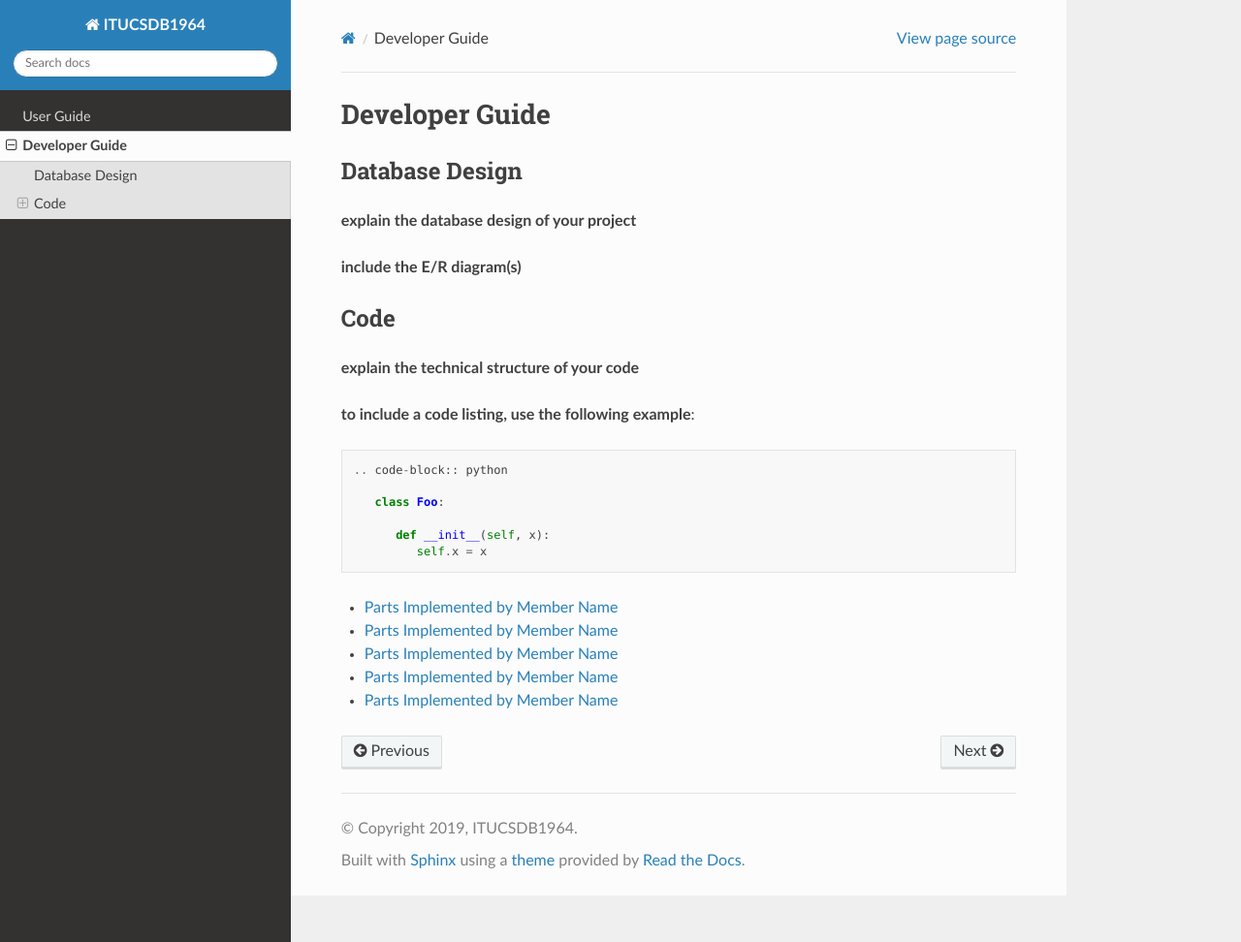
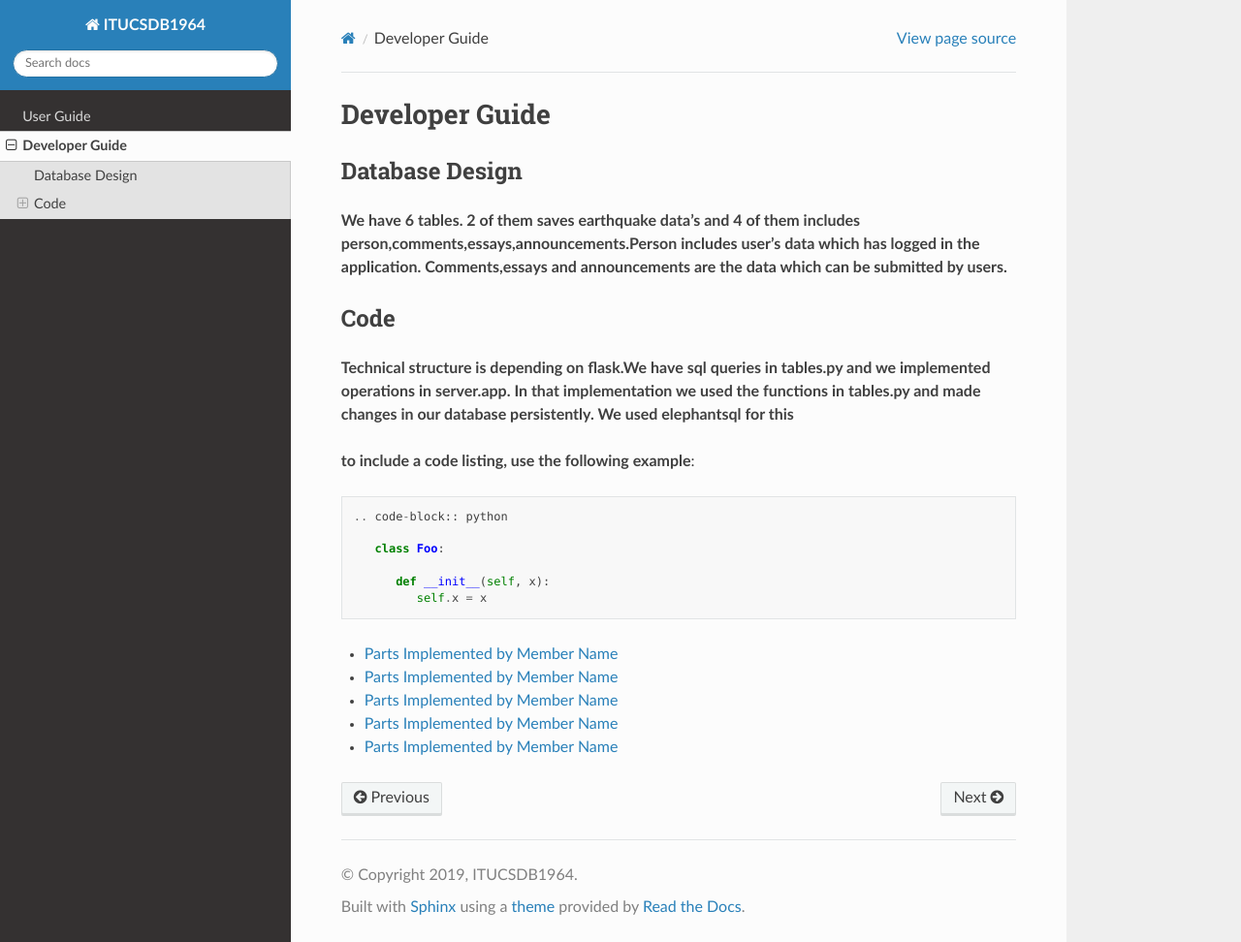
Before and after one commit to itucsdb1964/earthquake, a Sphinx documentation site: the page built from docs/source/developer/index.rst, in a window 1280 px wide and 972 px high. Shown: the whole window at 97% size. Built offline with Sphinx 7.4.7 and the Read the Docs theme 2.0.0, drawn with Linux system fonts in a browser that asks for light colours.

Commit message:
Update index.rst

```diff
--- a/docs/source/developer/index.rst
+++ b/docs/source/developer/index.rst
@@ -4,14 +4,14 @@ Developer Guide
 Database Design
 ---------------
 
-**explain the database design of your project**
+**We have 6 tables. 2 of them saves earthquake data's and 4 of them includes person,comments,essays,announcements.Person includes user's data which has logged in the application. Comments,essays and announcements are the data which can be submitted by users.**
 
-**include the E/R diagram(s)**
+
 
 Code
 ----
 
-**explain the technical structure of your code**
+**Technical structure is depending on flask.We have sql queries in tables.py and we implemented operations in server.app. In that implementation we used the functions in tables.py and made changes in our database persistently. We used elephantsql for this**
 
 **to include a code listing, use the following example**::
 
```
